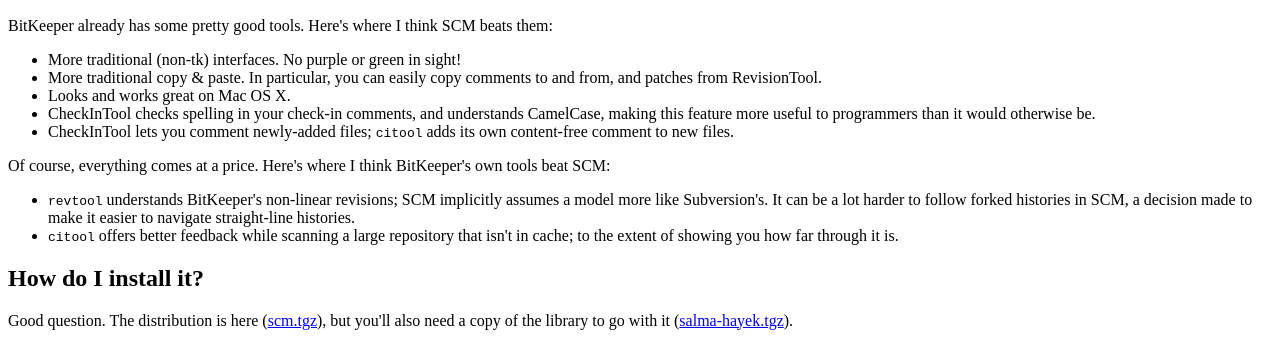
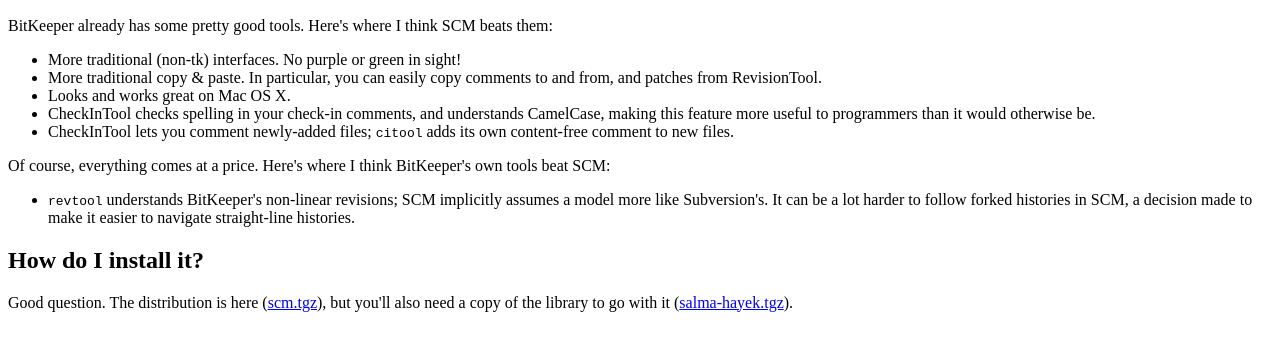
Before and after one commit to software-jessies-org/scm, a plain HTML site: page trunk/www/index.html in a window 1280 px wide. Shown: the part 2539-2885 px from the top of the page. Drawn offline with Linux system fonts and the light colour scheme.

Commit message:
www/index.html: removes mention of an area where citool was superior to CheckInTool, now CheckInTool has caught up.
git-svn-id: file:///home/martind/software.jessies.org/svnroot/scm@217 5bded901-cfd8-0310-8db1-92abb6e08623

```diff
--- a/trunk/www/index.html
+++ b/trunk/www/index.html
@@ -93,9 +93,6 @@ own tools beat SCM:
 implicitly assumes a model more like Subversion's. It can be a lot harder
 to follow forked histories in SCM, a decision made to make it easier to
 navigate straight-line histories.
-<li><tt>citool</tt> offers better feedback while scanning a large
-repository that isn't in cache; to the extent of showing you how far
-through it is.
 </ul>
 
 <h2>How do I install it?</h2>
```
